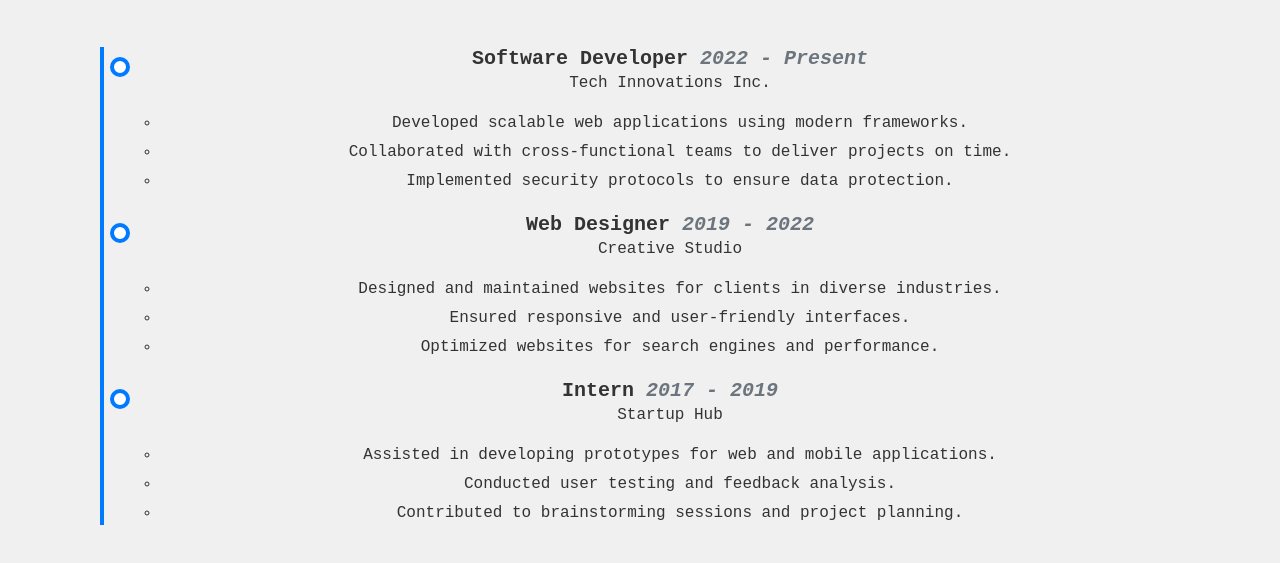
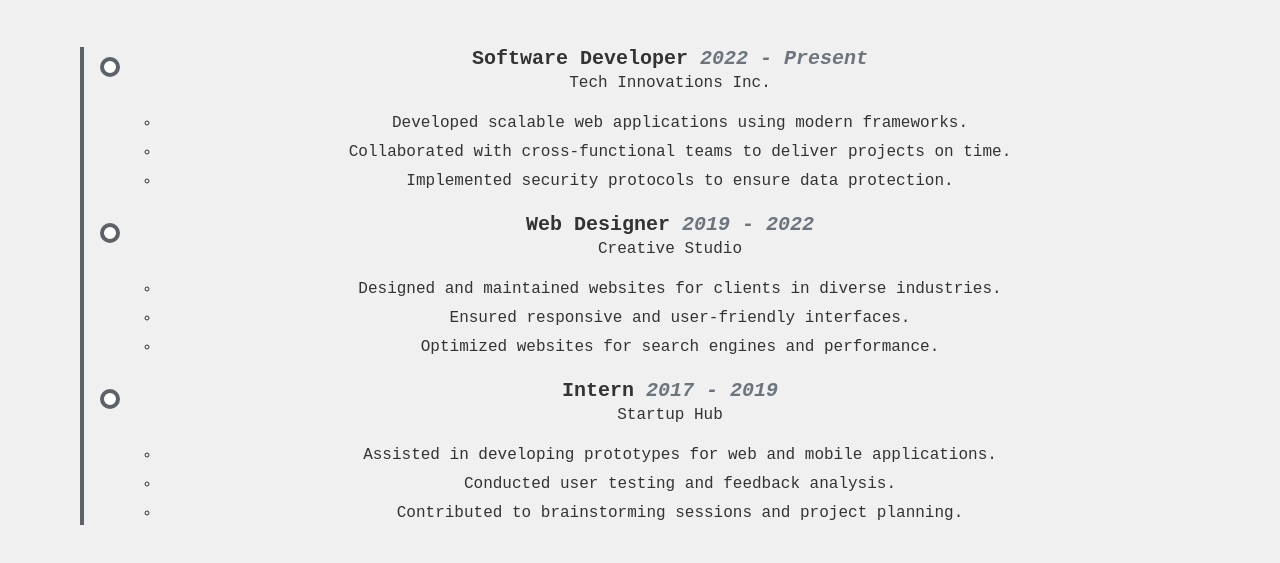
Before and after one commit to lian-qian-ning/lian-qian-ning.github.io, a plain HTML site: page Experience.html in a window 1280 px wide. Shown: the part 225-788 px from the top of the page. Drawn offline with nearby package versions, Linux system fonts and the light colour scheme.

Commit message:
Update Experience.html

```diff
--- a/Experience.html
+++ b/Experience.html
@@ -19,9 +19,9 @@
             position: absolute;
             top: 0;
             bottom: 0;
-            left: 40px;
+            left: 20px;
             width: 4px;
-            background: #007bff;
+            background: #5c6268;
         }
 
         .timeline-item {
@@ -37,11 +37,11 @@
             content: '';
             position: absolute;
             top: 10px;
-            left: 30px;
+            left: 20px;
             width: 20px;
             height: 20px;
             background: #fff;
-            border: 4px solid #007bff;
+            border: 4px solid #5c6268;
             border-radius: 50%;
             z-index: 1;
         }
```
